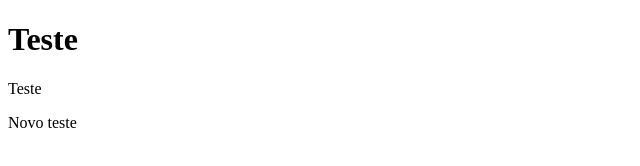
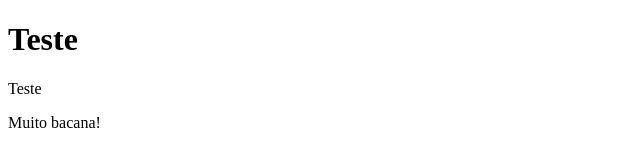
Before and after one commit to EdneiAndres/git, a plain HTML site: page index.html in a window 1280 px wide. Shown: the full height of the page, 0-640 px from the left. Drawn offline with Linux system fonts and the light colour scheme.

Commit message:
Update index.html

```diff
--- a/index.html
+++ b/index.html
@@ -9,6 +9,6 @@
 <body>
     <h1>Teste</h1>
     <p>Teste</p>
-    <p>Novo teste</p>
+    <p>Muito bacana!</p>
 </body>
 </html>
```
